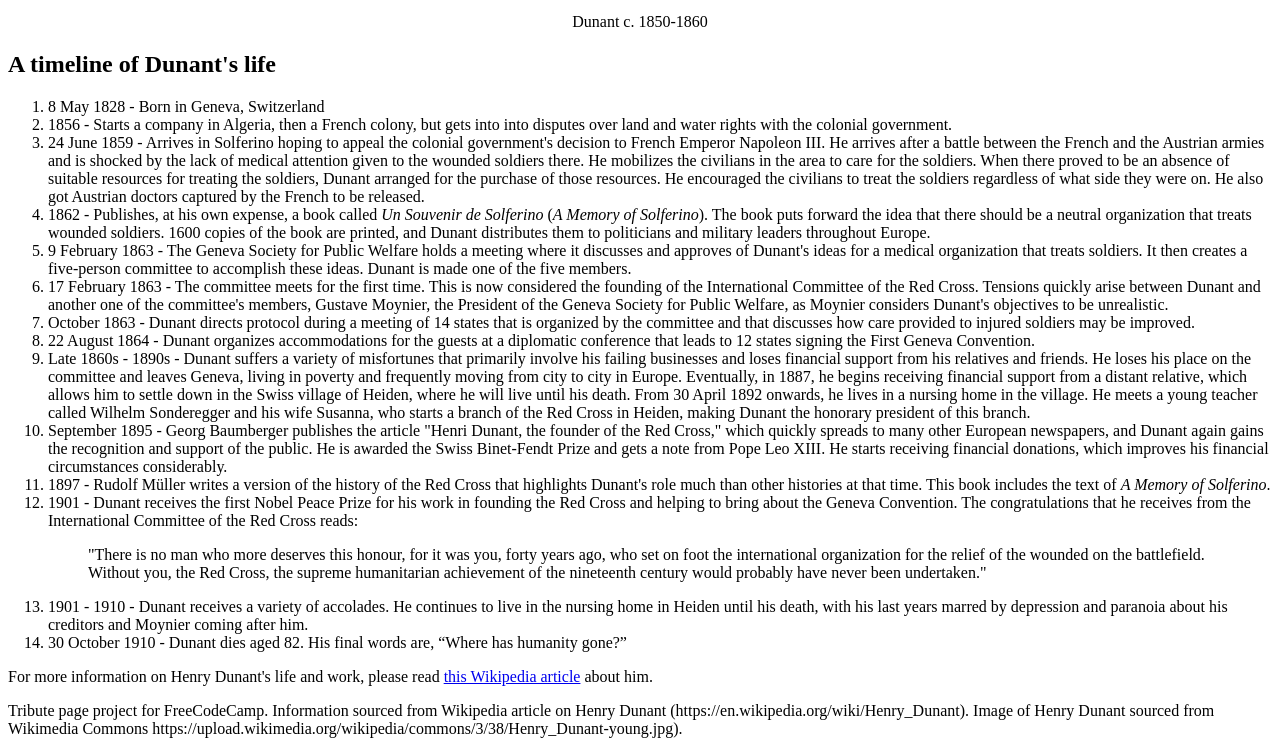
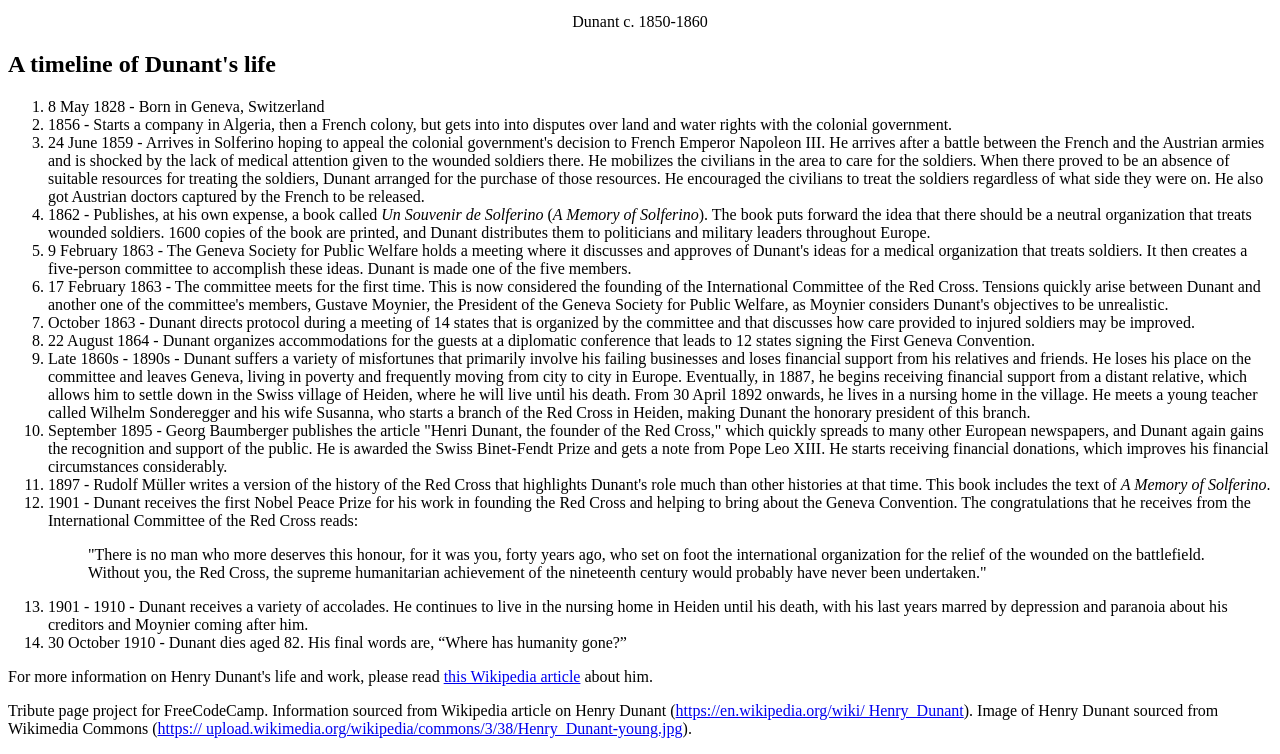
Before and after one commit to gthb123/dunant-tribute-page, a plain HTML site: page index.html in a window 1280 px wide. Shown: the part 417-1171 px from the top of the page. Drawn offline with Linux system fonts and the light colour scheme.

Commit message:
Update index.html

```diff
--- a/index.html
+++ b/index.html
@@ -89,7 +89,9 @@
         </div>
         <script src="https://cdn.freecodecamp.org/testable-projects-fcc/v1/bundle.js"></script>
         <p>Tribute page project for FreeCodeCamp. Information sourced from Wikipedia article on Henry Dunant
-        (https://en.wikipedia.org/wiki/Henry_Dunant). Image of Henry Dunant sourced from Wikimedia Commons
-        https://upload.wikimedia.org/wikipedia/commons/3/38/Henry_Dunant-young.jpg).</p>
+        (<a href="https://en.wikipedia.org/wiki/Henry_Dunant">https://en.wikipedia.org/wiki/
+        Henry_Dunant</a>). Image of Henry Dunant sourced from Wikimedia Commons
+        (<a href="https://upload.wikimedia.org/wikipedia/commons/3/38/Henry_Dunant-young.jpg">https://
+        upload.wikimedia.org/wikipedia/commons/3/38/Henry_Dunant-young.jpg</a>).</p>
     </body>
 </html>
```
